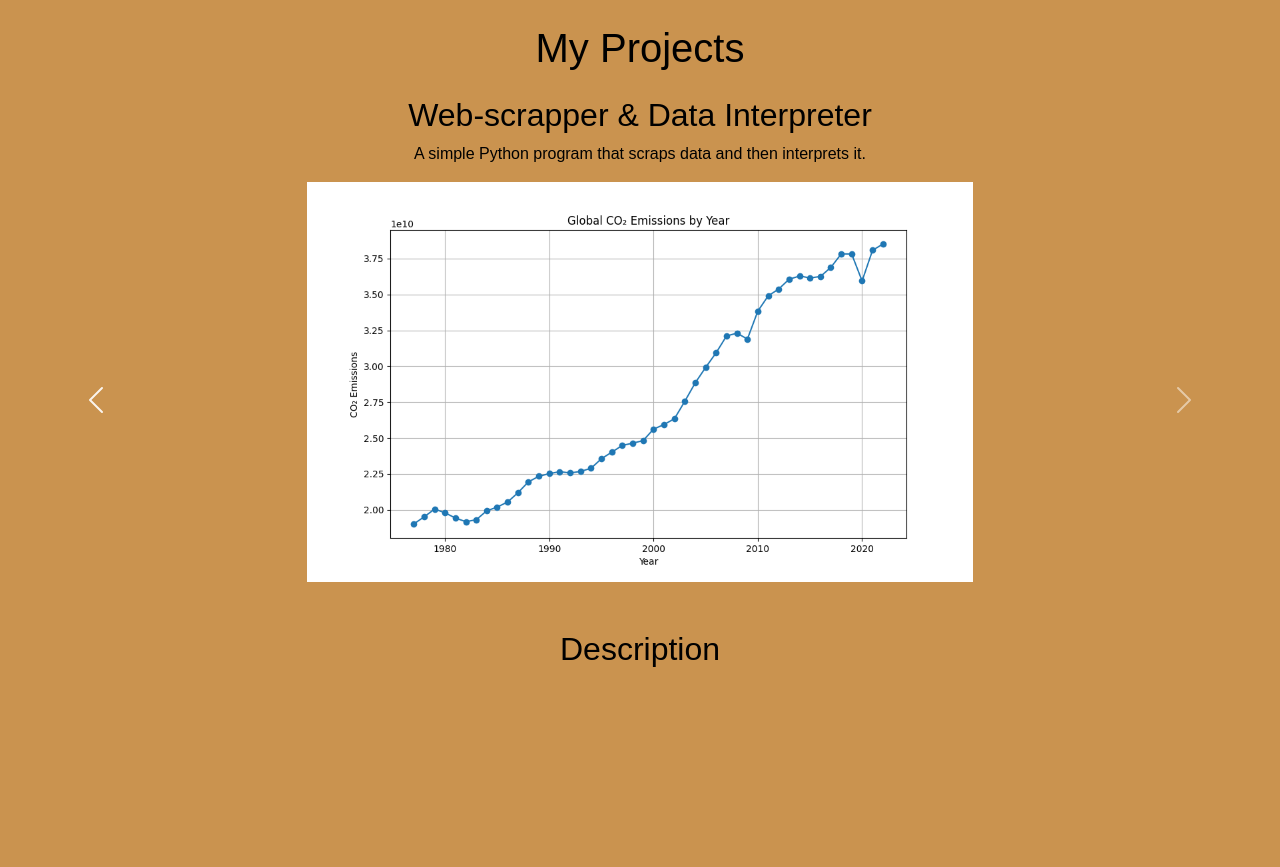
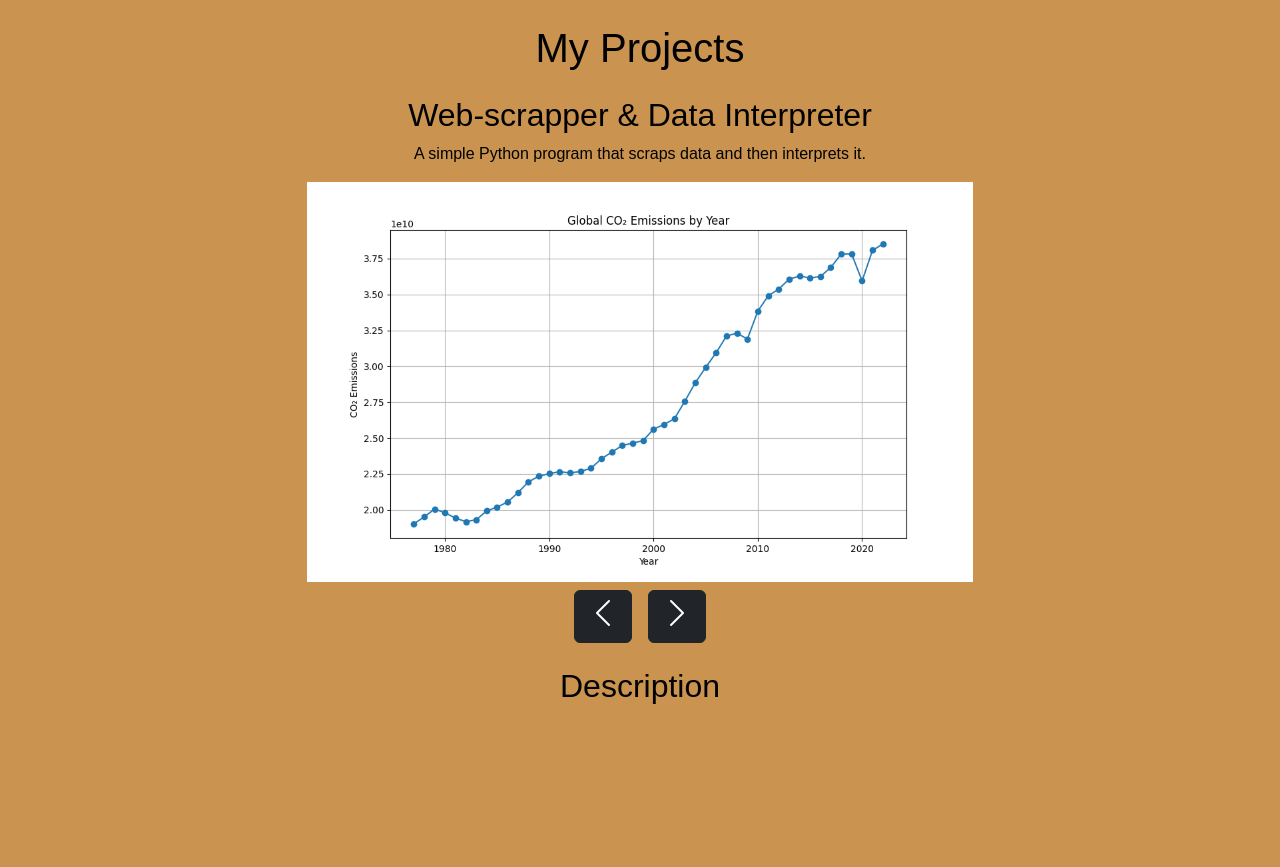
Before and after one commit to Cmoy07/moyerportfolio, a plain HTML site: page projectpg.html in a window 1280 px wide. Shown: the top 867 px of the page. Drawn offline with nearby package versions, Linux system fonts and the light colour scheme.

Commit message:
moved buttons under carousel.

```diff
--- a/projectpg.html
+++ b/projectpg.html
@@ -22,7 +22,7 @@
                     <p>A simple Python program that scraps data and then interprets it.</p>
                 </header>
 
-                    <div id = "scrapper-carousel" class="carousel carousel-dark slide">
+                    <div id = "scrapper-carousel" class="carousel carousel-dark slide justify-content-center">
                         <div class="carousel-inner">
                             <div class="carousel-item active">
                                 <img class = "rounded d-block"
@@ -56,12 +56,12 @@
                             </div>
                         </div>
                     </div>
-                <div class="d-flex justify-content-center mt-4">
-                    <button class="carousel-control-prev" type="button" data-bs-target="#scrapper-carousel" data-bs-slide="prev">
+                <div class="d-flex justify-content-center my-2">
+                    <button class="btn btn-dark me-3" type="button" data-bs-target="#scrapper-carousel" data-bs-slide="prev">
                         <span class="carousel-control-prev-icon" aria-hidden="true"></span>
                         <span class="visually-hidden">Previous</span>
                     </button>
-                    <button class="carousel-control-next" type="button" data-bs-target="#scrapper-carousel" data-bs-slide="next">
+                    <button class="btn btn-dark" type="button" data-bs-target="#scrapper-carousel" data-bs-slide="next">
                         <span class="carousel-control-next-icon" aria-hidden="true"></span>
                         <span class="visually-hidden">Next</span>
                     </button>
```
